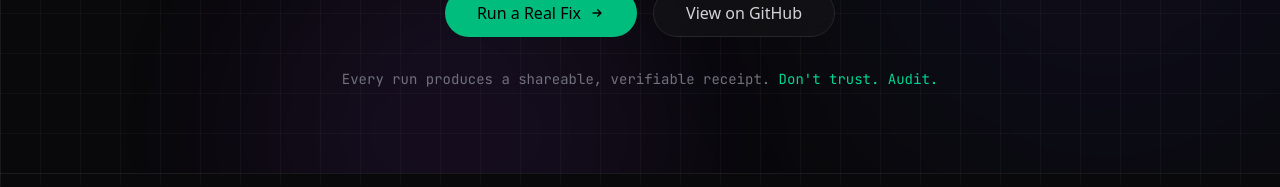
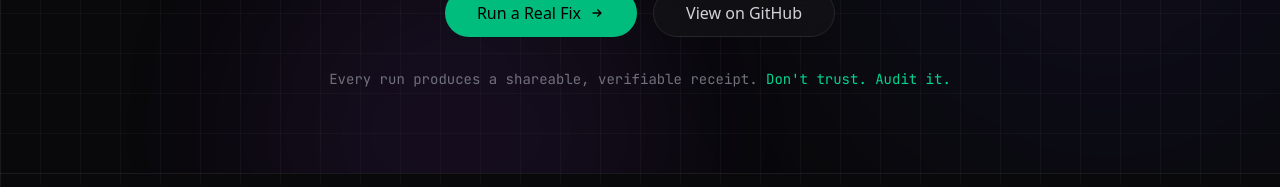
Before and after one commit to keshavvashishth212121-oss/devcompanion-ai, a Next.js app in the folder dashboard/: page / in a window 1280 px wide. Shown: the part 627-814 px from the top of the page. Built offline with nearby package versions, Linux system fonts and the light colour scheme.

Commit message:
fix a line in Hero file

```diff
--- a/dashboard/app/components/Hero.tsx
+++ b/dashboard/app/components/Hero.tsx
@@ -55,7 +55,7 @@ export default function Hero() {
 
         <p className="mt-8 text-sm text-zinc-500 font-mono">
           Every run produces a shareable, verifiable receipt.{" "}
-          <span className="text-emerald-400">Don&apos;t trust. Audit.</span>
+          <span className="text-emerald-400">Don&apos;t trust. Audit it.</span>
         </p>
       </div>
     </section>
```
